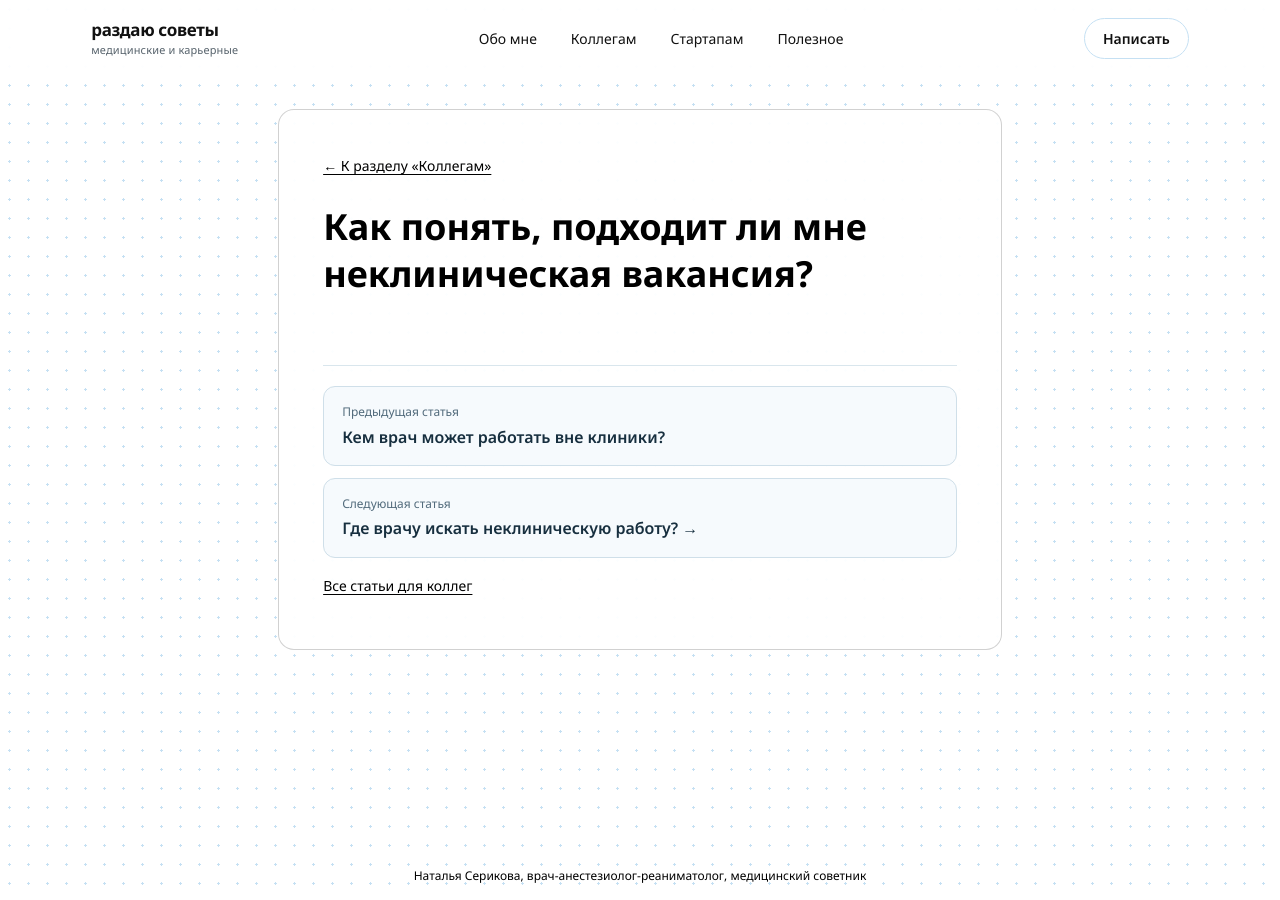
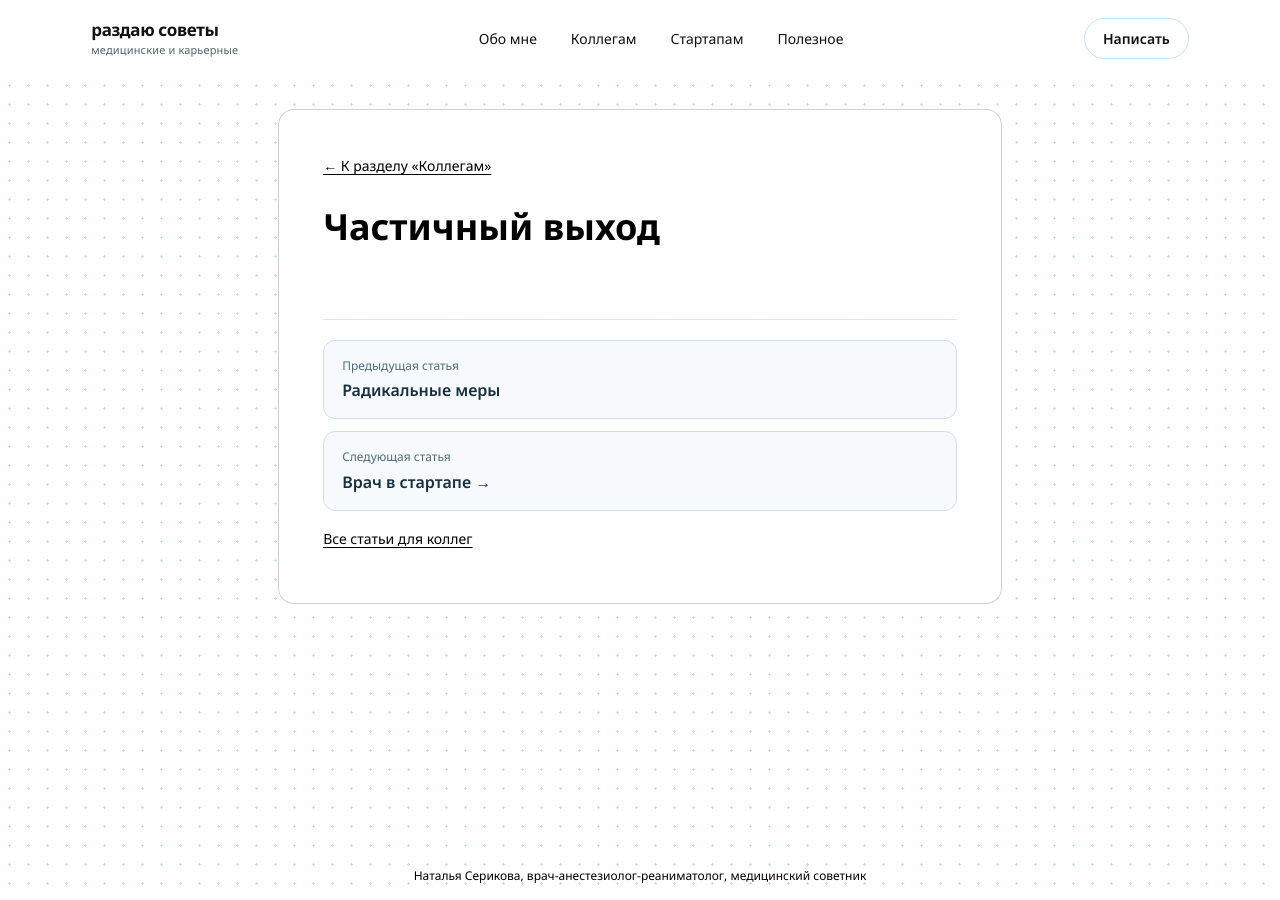
Before and after one commit to heynatash/heynatash, a Jekyll site: the page built from doctor-vacancy-fit/index.md, in a window 1280 px wide. Built offline with Jekyll 4.4.1, drawn with Linux system fonts in a browser that asks for light colours.

Commit message:
Rename career series titles and update sequential navigation

```diff
--- a/doctor-vacancy-fit/index.md
+++ b/doctor-vacancy-fit/index.md
@@ -3,12 +3,12 @@ layout: career-placeholder
 kind: draft
 permalink: /doctor-vacancy-fit/
 canonical_path: /doctor-vacancy-fit/
-title: "Как понять, подходит ли мне неклиническая вакансия?"
-browser_title: "Как понять, подходит ли мне неклиническая вакансия? | Hey, Наташ"
+title: "Частичный выход"
+browser_title: "Частичный выход | Hey, Наташ"
 robots: noindex,follow
 css_version: 20261108-career-series
 previous_article_url: /doctor-nonclinical-roles/
-previous_article_title: "Кем врач может работать вне клиники?"
-next_article_url: /doctor-nonclinical-job-search/
-next_article_title: "Где врачу искать неклиническую работу?"
+previous_article_title: "Радикальные меры"
+next_article_url: /doctor-to-startup/
+next_article_title: "Врач в стартапе"
 ---
```
